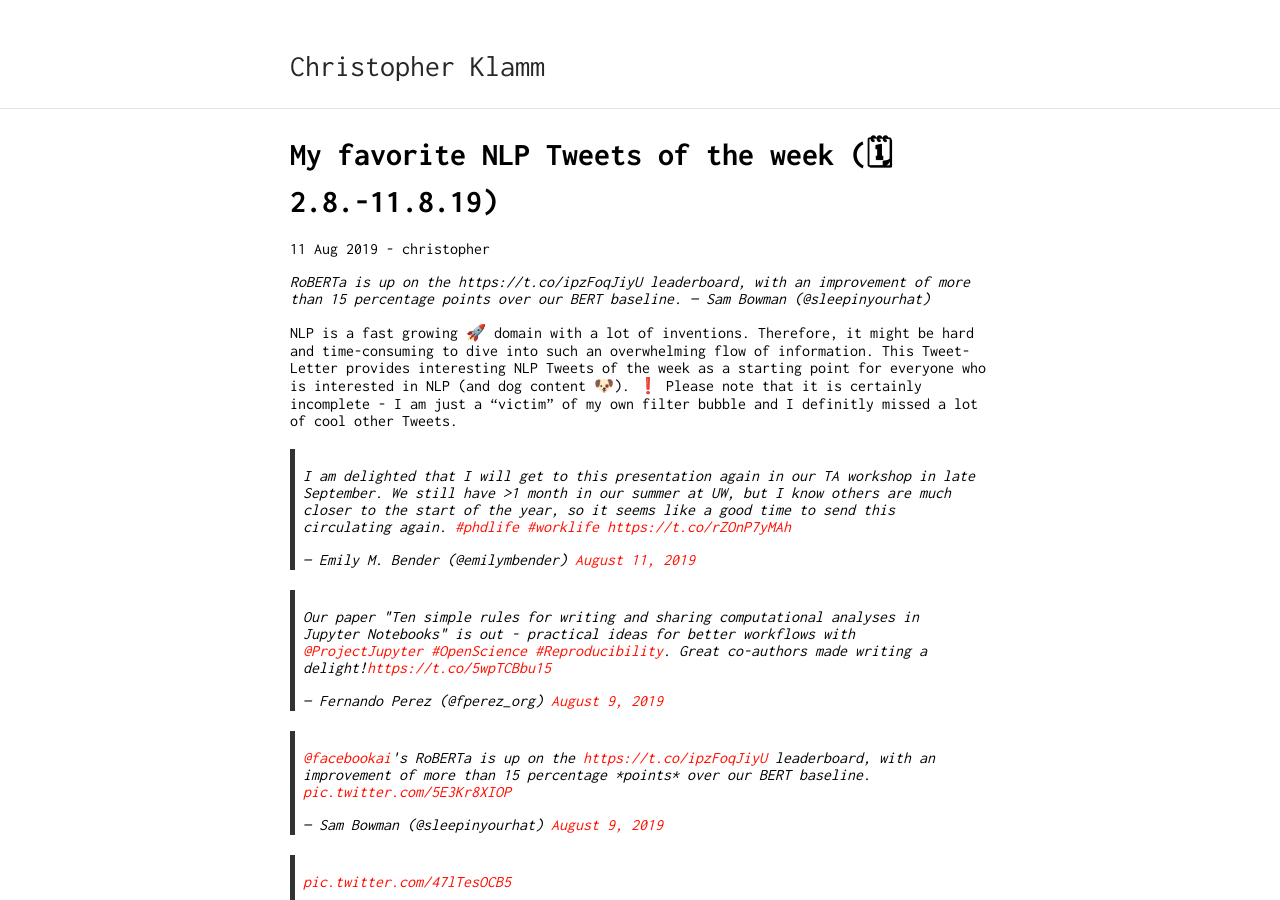
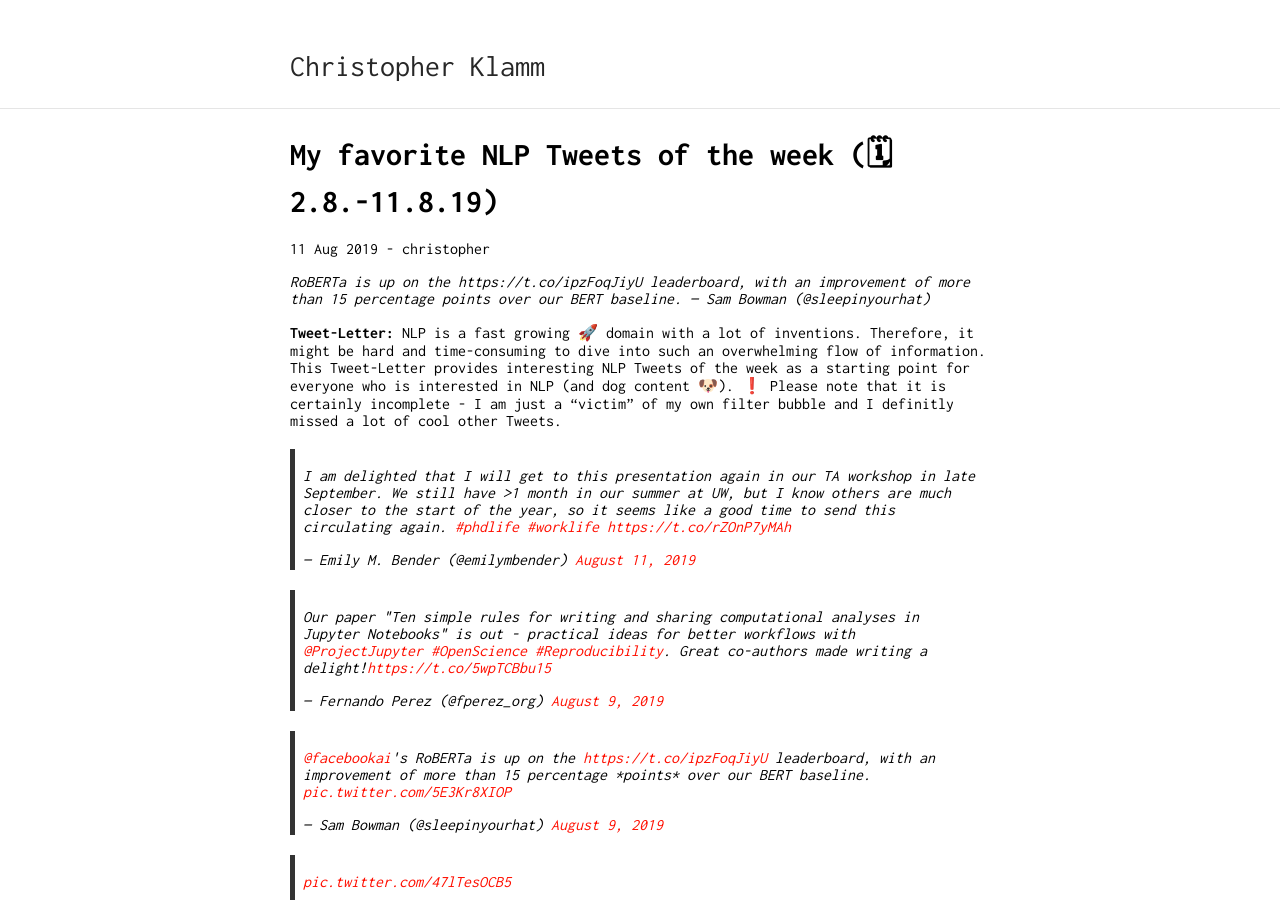
Before and after one commit to chkla/gitPage, a Jekyll site: the page built from _posts/2019-08-11-Aug19_NLP_Tweets_Part_I.md, in a window 1280 px wide and 900 px high. Built offline with Jekyll 4.4.1, drawn with Linux system fonts in a browser that asks for light colours; comment, search, counter and statistics services are not loaded.

Commit message:
Update 2019-08-11-Aug19_NLP_Tweets_Part_I.md

```diff
--- a/_posts/2019-08-11-Aug19_NLP_Tweets_Part_I.md
+++ b/_posts/2019-08-11-Aug19_NLP_Tweets_Part_I.md
@@ -6,7 +6,7 @@ author: christopher
 
 <i>RoBERTa is up on the https://t.co/ipzFoqJiyU leaderboard, with an improvement of more than 15 percentage *points* over our BERT baseline. — Sam Bowman (@sleepinyourhat)</i>
 
-NLP is a fast growing 🚀 domain with a lot of inventions. Therefore, it might be hard and time-consuming to dive into such an overwhelming flow of information. This Tweet-Letter provides interesting NLP Tweets of the week as a starting point for everyone who is interested in NLP (and dog content 🐶). ❗️ Please note that it is certainly incomplete - I am just a "victim" of my own filter bubble and I definitly missed a lot of cool other Tweets.
+<b>Tweet-Letter:</b> NLP is a fast growing 🚀 domain with a lot of inventions. Therefore, it might be hard and time-consuming to dive into such an overwhelming flow of information. This Tweet-Letter provides interesting NLP Tweets of the week as a starting point for everyone who is interested in NLP (and dog content 🐶). ❗️ Please note that it is certainly incomplete - I am just a "victim" of my own filter bubble and I definitly missed a lot of cool other Tweets.
 
 <blockquote class="twitter-tweet" data-partner="tweetdeck"><p lang="en" dir="ltr">I am delighted that I will get to this presentation again in our TA workshop in late September. We still have &gt;1 month in our summer at UW, but I know others are much closer to the start of the year, so it seems like a good time to send this circulating again. <a href="https://twitter.com/hashtag/phdlife?src=hash&amp;ref_src=twsrc%5Etfw">#phdlife</a> <a href="https://twitter.com/hashtag/worklife?src=hash&amp;ref_src=twsrc%5Etfw">#worklife</a> <a href="https://t.co/rZOnP7yMAh">https://t.co/rZOnP7yMAh</a></p>&mdash; Emily M. Bender (@emilymbender) <a href="https://twitter.com/emilymbender/status/1160628172473294849?ref_src=twsrc%5Etfw">August 11, 2019</a></blockquote>
 <script async src="https://platform.twitter.com/widgets.js" charset="utf-8"></script>
```
